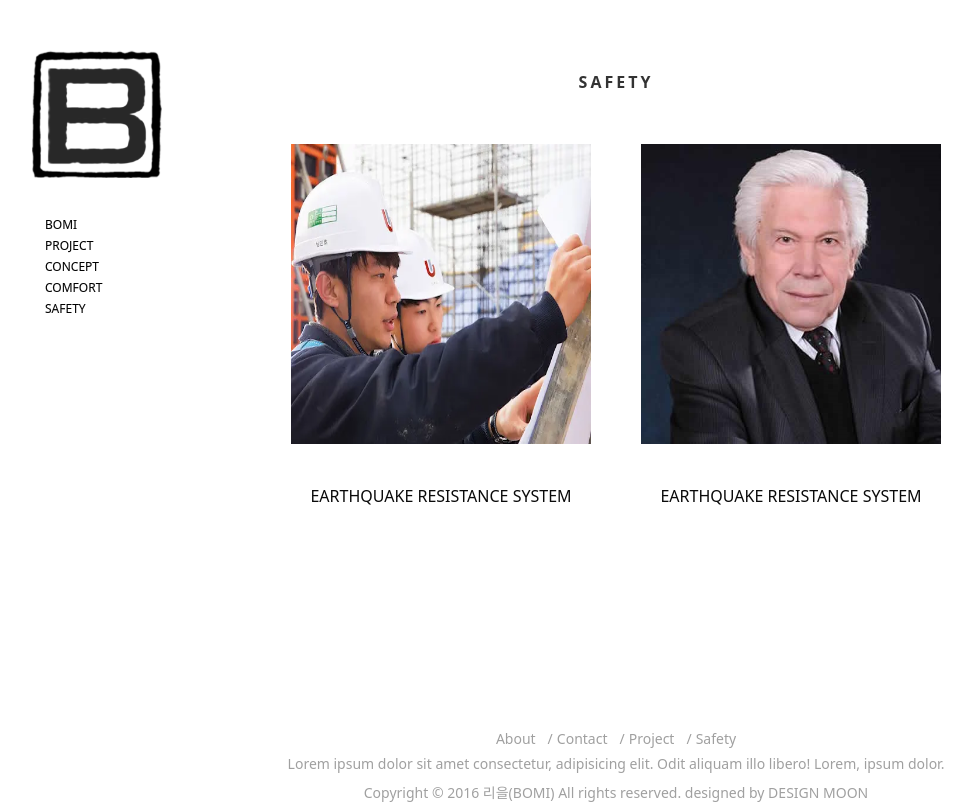
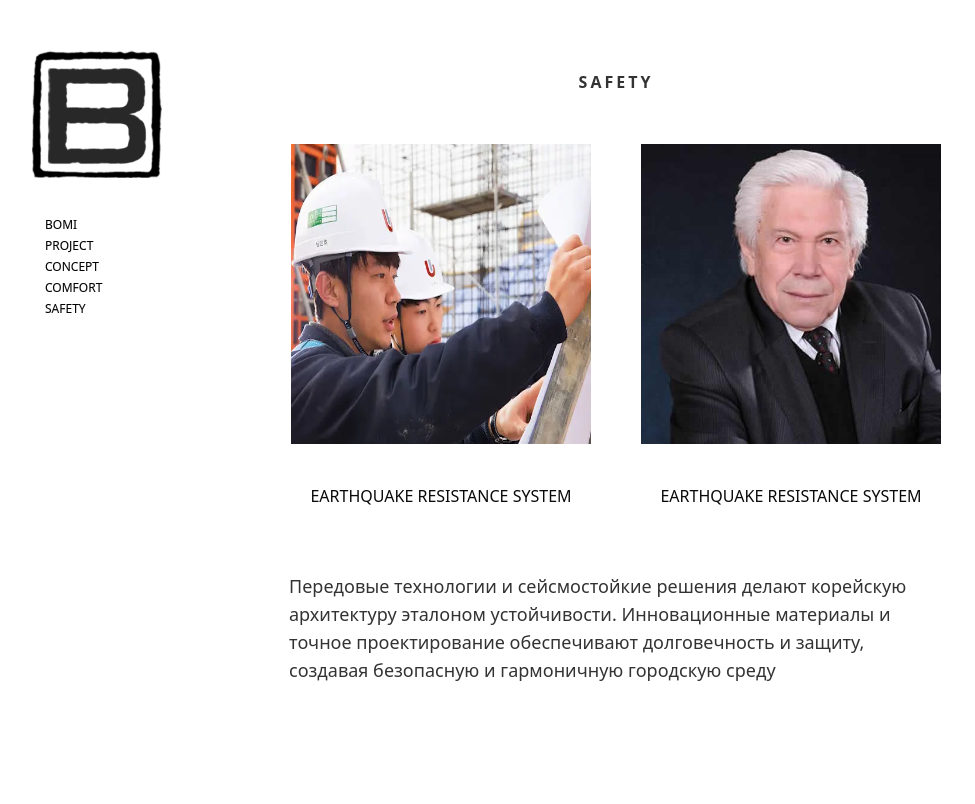
Before and after one commit to SamandarXoja/bomi, a Next.js app: page /en/safety in a window 1280 px wide. Shown: the top 804 px of the page, without its empty margins (24-999 px from the left). Built offline with nearby package versions, Linux system fonts and the light colour scheme.

Commit message:
texts added russian

```diff
--- a/app/[locale]/about/page.tsx
+++ b/app/[locale]/about/page.tsx
@@ -5,6 +5,7 @@ import Image from 'next/image';
 import LocaleSwitcher from '@/components/LocaleSwitcher';
 import logo from "@/public/images/logo-04.jpg"
 import Footer from '@/components/footer';
+import { ChevronUp } from 'lucide-react';
 
 
 const About = () => {
@@ -22,12 +23,12 @@ const About = () => {
           <h2 className="text-[#fff] text-6xl absolute about-title top-[150px] left-[43%] z-10 uppercase">BOMI</h2>
 
           <div className="flex justify-between">
-            <div className='ml-36  h-[100vh] flex flex-col justify-center'>
-              <h3 className="about__title-sub uppercase text-[70px] text-[#c0c0c0] relative z-20 leading-[50px]">Officia </h3>
-              <p className="uppercase text-[70px]  text-[#c0c0c0] relative z-20 "><span className='text-white about__title-sub1 uppercase'>ipsum</span> LOREM</p>
-              <div className='max-w-[500px] mt-6'>
-                <p className='text-white text-3xl'>Lorem ipsum, dolor sit amet </p>
-                <p className='text-white text-3xl'>adipisicing elit. Praesentium,</p>
+            <div className='ml-36 h-[100vh] flex flex-col justify-center'>
+              <h3 className="about__title-sub uppercase text-[60px] text-[#c0c0c0] relative z-20 ">У нас свой взгляд  </h3>
+              <p className="uppercase text-[60px]  text-[#c0c0c0] relative z-20 "><span className='text-white about__title-sub1 uppercase'>на создание </span> будущего</p>
+              <div className='max-w-[500px] mt-8'>
+                <p className='text-white text-2xl'>Бренд BoMI – это надёжность и олицетворение качества, стиля и уверенности. Мы создаём недвижимость, которым можно доверять, объединяя инновации, традиции и внимание к деталям.  </p>
+
               </div>
             </div>
 
@@ -48,32 +49,23 @@ const About = () => {
 
 
         <div className='mx-auto container  bg-[#131313] min-h-[1700px] pt-[180px] pb-[70px]'>
-          <div className='text-center'>
+          {/* <div className='text-center'>
             <h3 className='text-[#fff] text-[60px] text-center'>Lorem, dolor.</h3>
             <p className='text-[#fff] text-[40px] text-center mb-[24px] mt-[24px]'>Lorem ipsum dolor sit amet adipisicing.</p>
             <p className='text-[#fff] text-[30px] text-center'>Lorem ipsum dolor sit amet.</p>
-          </div>
+          </div> */}
 
 
-          <div className='flex'>
-            <div>
-              <span>LOGO</span>
-              <p>Lorem, ipsum</p>
-              <p>Lorem, ipsum dolor.</p>
-            </div>
-
-
-          </div>
 
 
           <div className="flex justify-center gap-[100px] relative mr-[65px]">
             {/* Первый блок */}
             <div className="flex  flex-col items-center justify-around ">
               <Image src={logo} className="w-[80px] h-[80px]" width={100} height={100} alt="" />
-              <div className="text-center">
-                <p className="text-[#c0c0c0] text-[40px] leading-[120%]">Lorem, ipsum.</p>
-                <p className="text-[#c0c0c0] text-[40px] leading-[60%] text-center mt-2">
-                  <span className="text-white">Lorem suit, </span>ipsum.
+              <div className="text-center max-w-[400px] w-full">
+                <p className="text-[#c0c0c0] text-[30px] ">Всемирный логотип.</p>
+                <p className="text-[#c0c0c0] text-[30px]  text-center mt-2">
+                  <span className="text-white">представляющий Бренд  </span>в Южной Кореи.
                 </p>
               </div>
             </div>
@@ -85,8 +77,8 @@ const About = () => {
             <div className="flex flex-col items-center justify-around ">
               {/* <Image src={logo} className="w-[80px] h-[80px] mt-[10px]" width={100} height={100} alt="" /> */}
               <h3 className='text-[#fff] text-[60px] textbomi'>BOMI</h3>
-              <div>
-                <p className="text-white text-[40px]">Lorem, ipsum.</p>
+              <div className='max-w-[400px]'>
+                <p className="text-white text-center text-[30px]">логотип представляющий Бренд BoMI в Узбекистане.</p>
               </div>
             </div>
           </div>
@@ -97,15 +89,15 @@ const About = () => {
               <div className='flex justify-center items-center flex-col'>
                 <div className='w-[100px] h-[100px] border border-white rounded-sm'></div>
                 <div className='mt-10 mb-10'>
-                  <p className='text-white text-3xl'>Lorem, ipsum.</p>
-                  <p className='text-white text-3xl'>Lorem, ipsum.</p>
+                  <p className='text-white text-3xl'>Мы создаём красоту и уют.</p>
+                  <p className='text-white text-3xl'>в каждом своём творении.</p>
                 </div>
               </div>
 
               <div className='flex justify-center items-center flex-col mt-4'>
                 <Image className='w-[100px] h-[100px] block mb-10' src={logo} alt='' priority />
-                <p className='text-white text-3xl'>Lorem, ipsum.</p>
-                <p className='text-white text-3xl'>Lorem, ipsum dolor.</p>
+                <p className='text-white text-3xl'>Превращая недвижимость.</p>
+                <p className='text-white text-3xl text-center'>в пространство для жизни и комфорта.</p>
               </div>
 
             </div>
@@ -115,15 +107,21 @@ const About = () => {
             <div className='w-[460px] h-[700px] border border-white rounded-[30px] flex flex-col items-center justify-center gap-[120px]'>
               <div className='mt-[70px]'>
                 <h3 className='uppercase text-white text-[70px] titlees'>bomi</h3>
-                <p className='uppercase text-[#c0c0c0] text-[70px] titlees1 leading-[150%]'>bomi</p>
+                <p className="relative uppercase text-[#c0c0c0] text-[70px] titlees1 leading-[150%]">
+                  <span className="absolute left-[-2px] top-[-10px]">
+                    <ChevronUp size={40} />
+                  </span>
+                  bomi
+                </p>
               </div>
 
               <div className='flex flex-col items-center justify-center'>
-                <p className='text-white text-[30px] leading-[120%]'>Lorem, ipsum. sit</p>
-                <p className='text-white  text-[30px] leading-[105%]'>Lorem. sut</p>
-                <p className='text-white  text-[30px] leading-[120%]'>Lorem, ipsum dolor. sit amet.</p>
+                <p className='text-white text-[30px] leading-[120%] text-center'>Создаём пространства</p>
+                <p className='text-white  text-[30px] leading-[120%] text-center'>где природа и комфорт </p>
+                <p className='text-white  text-[30px] leading-[120%] text-center'>становятся единым целым.</p>
+              </div>
 
-              </div>
+
 
 
             </div>
@@ -133,7 +131,7 @@ const About = () => {
 
 
           <div className=' mx-auto max-w-[1300px] h-[2px] bg-[#c0c0c0] mt-[350px]'></div>
-          <p className='text-[#ebebeb] text-center mt-9'>Lorem ipsum dolor sit amet consectetur.</p>
+          <p className='text-[#ebebeb] text-center mt-9'>О нас</p>
 
 
 
--- a/app/[locale]/comfort/page.tsx
+++ b/app/[locale]/comfort/page.tsx
@@ -27,7 +27,9 @@ function Comfort() {
                     </div>
                 </div>
             </div>
-
+            <div className="container">
+                <p className="mt-[80px] max-w-[1000px] w-full text-[#333] text-lg">Современная архитектура сочетает прозрачность, ритм и гармонию, создавая среду доверия и продуктивности. Вертикальные линии отражают устремлённость в будущее, а открытые пространства обеспечивают баланс между работой и отдыхом. Здесь комфорт — это не опция, а фундамент уверенного развития</p>
+            </div>
             <Footer /> {/* Теперь футер будет всегда внизу */}
         </div>
     )
--- a/app/[locale]/project/page.tsx
+++ b/app/[locale]/project/page.tsx
@@ -52,8 +52,8 @@ function Project() {
         <section>
             <div className="container">
                 <div className="text-center mt-[80px] mb-[50px]">
-                    <h2 className="mb-2 project-title">PROJECT</h2>
-                    <p className="text-[#b8b8b8] text-[12px]">Everybody loves BOMI</p>
+                    <h2 className="mb-2 project-title uppercase">проекты</h2>
+                    <p className="text-[#b8b8b8] text-[18px]">Наши проекты: воплощение качества и инноваций. </p>
                 </div>
 
 
--- a/app/[locale]/safety/page.tsx
+++ b/app/[locale]/safety/page.tsx
@@ -22,6 +22,9 @@ function Safety() {
                     </div>
                 </div>
             </div>
+            <div className="mx-auto max-w-[670px] w-full px-2">
+                <p className="mt-16 text-lg text-[#333]">Передовые технологии и сейсмостойкие решения делают корейскую архитектуру эталоном устойчивости. Инновационные материалы и точное проектирование обеспечивают долговечность и защиту, создавая безопасную и гармоничную городскую среду</p>
+            </div>
 
             <Footer /> {/* Футер всегда будет прижат к нижней части */}
         </div>
--- a/components/footer.tsx
+++ b/components/footer.tsx
@@ -17,14 +17,15 @@ function Footer() {
     return (
         <footer className="mt-[100px] mb-[70px]" id="contacts">
             <div className='flex gap-1 justify-center mt-[120px]'>
-                <Link className='text-[#a0a0a0] text-[14px] flex gap-3' href={'#'}>About <span>/</span></Link>
-                <Link className='text-[#a0a0a0] text-[14px] flex gap-3' href={'#'}>Contact <span>/</span></Link>
-                <Link className='text-[#a0a0a0] text-[14px] flex gap-3' href={'#'}>Project <span>/</span></Link>
-                <Link className='text-[#a0a0a0] text-[14px] flex gap-3' href={'#'}>Safety</Link>
+                <Link className='text-[#a0a0a0] text-[14px] flex gap-3' href={'#'}>О нас <span>/</span></Link>
+                <Link className='text-[#a0a0a0] text-[14px] flex gap-3' href={'#'}>Соглашение <span>/</span></Link>
+                <Link className='text-[#a0a0a0] text-[14px] flex gap-3' href={'#'}>Политика <span>/</span></Link>
+                <Link className='text-[#a0a0a0] text-[14px] flex gap-3' href={'#'}>Гид по недвижимости</Link>
             </div>
-            <div className='text-center mt-1'>
-                <p className='text-[#a0a0a0] text-[14px]'>Lorem ipsum dolor sit amet consectetur, adipisicing elit. Odit aliquam illo libero! Lorem, ipsum dolor.</p>
-                <p className='text-[#a0a0a0] text-[14px] mt-2'>Copyright © 2016 리을(BOMI) All rights reserved. designed by DESIGN MOON</p>
+            <div className='text-center mt-3 mb-3'>
+                <p className='text-[#a0a0a0] text-[14px] max-w-[850px] mx-auto'>(보미)BoMI· Генеральный директор: (Канг Чанг Хун) (강창훈) · Адрес: 03044 , Республика Узбекистан, г.Ташкент Шайхантахурский, район улица Матлубот, 129А , 5-й этаж.</p>
+                <p className="text-[#a0a0a0] flex justify-center text-[14px] mt-2"><Link className='text-[#a0a0a0] text-[14px] flex gap-3' href={'#'}>Тел:  77 299 60 00 · bomiuzbekistan@gmail.com</Link></p>
+                <p className='text-[#a0a0a0] text-[14px] mt-2'>Copyright © 2016 (보미) BoMI.Все права защищены : BOMI Engineering & Construction.</p>
             </div>
         </footer>
     );
```
Also changed, not shown: app/[locale]/concept/page.tsx (+12 -5 lines), components/location.tsx (+6 -6 lines), 1 other file (tests, documents, lock files or other folders).
